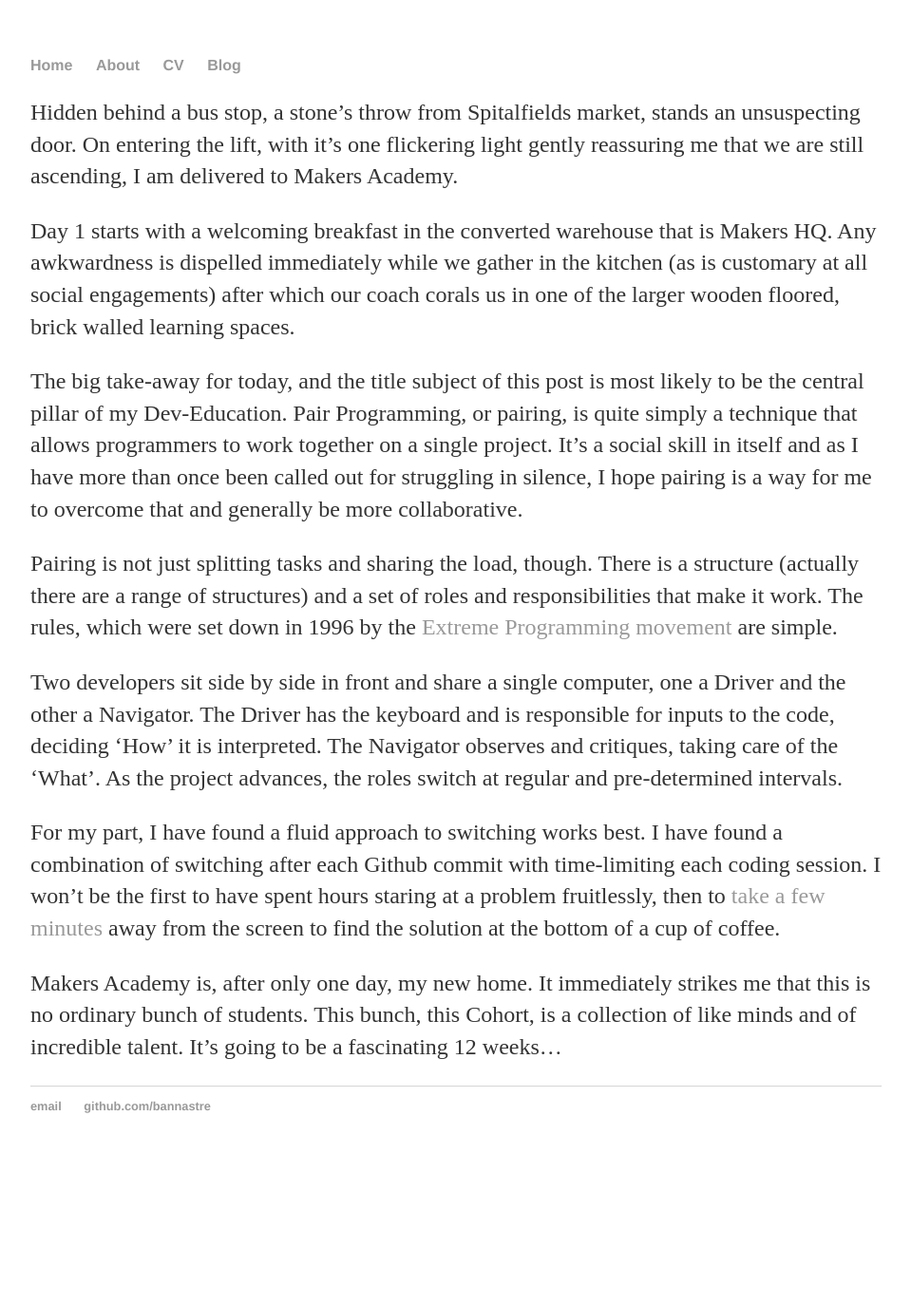
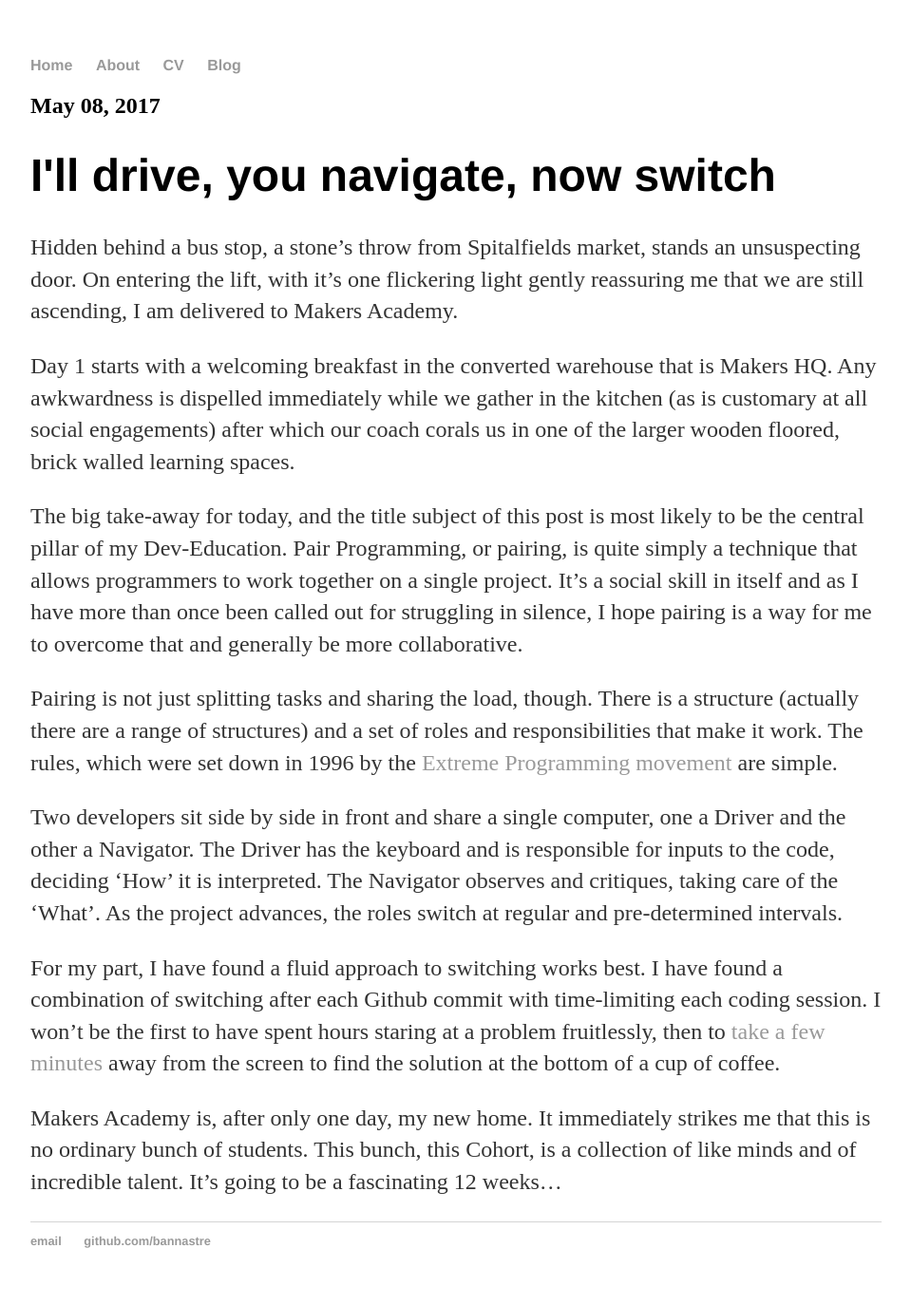
Before and after one commit to bannastre/bannastre.github.io, a Jekyll site: the page built from _posts/2017-05-14-I'll-drive-you-navigate.md, in a window 1280 px wide. Shown: the whole page at 95% size, without its empty margins (160-1119 px from the left). Built offline with Jekyll 4.4.1, drawn with Linux system fonts in a browser that asks for light colours; before the commit the page ends 1232 px from its top, so only the background shows below that.

Commit message:
Added page titles and date to blog posts

```diff
--- a/_layouts/post.html
+++ b/_layouts/post.html
@@ -2,7 +2,15 @@
 layout: default
 ---
 
+<div class="blurb">
+  <h2>
+    {{ page.date | date: '%B %d, %Y' }}
+  </h2>
+  <h1>
+    {{ page.title }}
+  </h1>
+</div>
+
 <div class="post">
-  {{ page.title }}
   {{ content }}
 </div>
--- a/_posts/2017-05-14-I'll-drive-you-navigate.md
+++ b/_posts/2017-05-14-I'll-drive-you-navigate.md
@@ -1,7 +1,7 @@
 ---
-layout: default
-title: "Day 1 - I'll drive, you navigate, now switch"
-date: 2017-05-14
+layout: post
+title: "I'll drive, you navigate, now switch"
+date: 2017-05-08 T10:00:00Z
 ---
 
 Hidden behind a bus stop, a stone's throw from Spitalfields market, stands an unsuspecting door. On entering the lift, with it's one flickering light gently reassuring me that we are still ascending, I am delivered to Makers Academy.
```
Also changed, not shown: _posts/2017-05-12-Bannastre-Site-Launched.md (+2 -2 lines).
